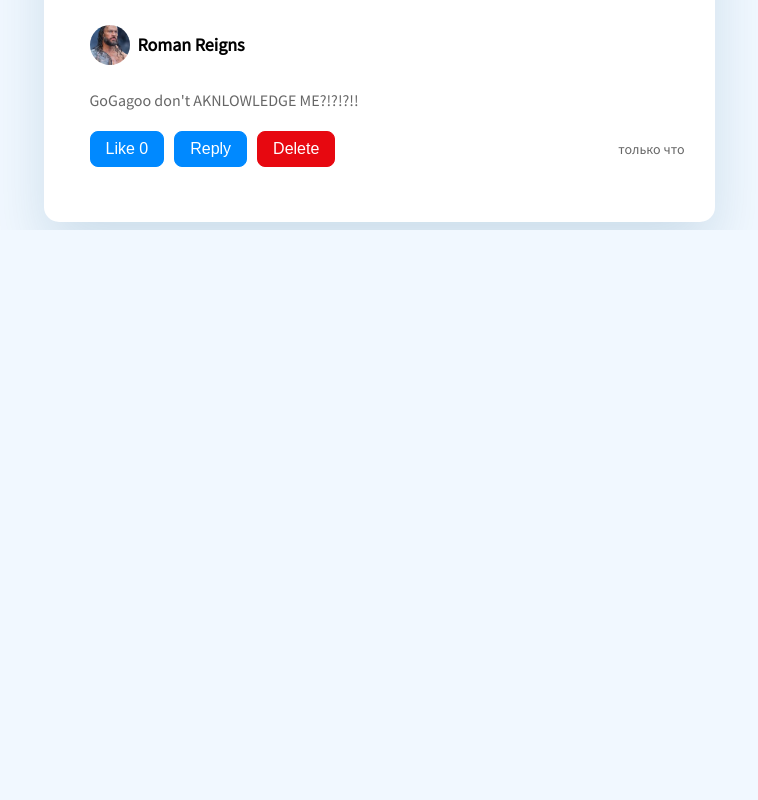
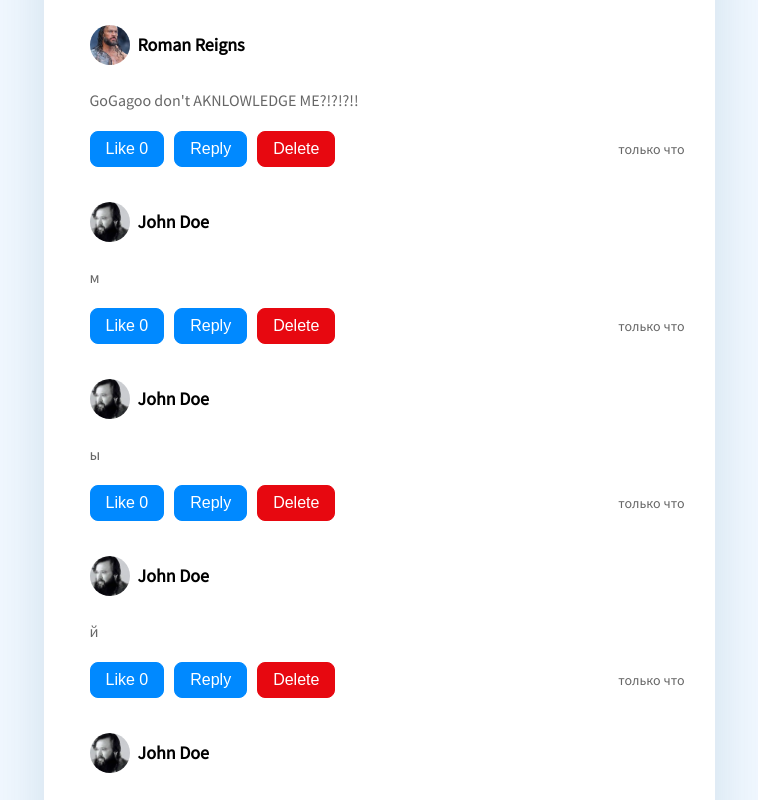
Before and after one commit to GoGagoo/commentos, a React app: page / in a window 1280 px wide. Shown: the part 640-1440 px from the top of the page, without its empty margins (261-1019 px from the left). Before the commit the page ends 870 px from the top, so only its background shows below. Built offline with nearby package versions, Linux system fonts and the light colour scheme; data requests are answered from the project's data file.

Commit message:
🔧✨Add environment variables & NotFound component feature

```diff
--- a/json-server/db.json
+++ b/json-server/db.json
@@ -13,6 +13,90 @@
       "content": "GoGagoo don't AKNLOWLEDGE ME?!?!?!!",
       "avatar": "/images/roman-reigns.webp",
       "createdAt": "2025-05-03T12:30:00Z"
+    },
+    {
+      "id": "58a3",
+      "author": "John Doe",
+      "content": "м",
+      "createdAt": "2025-05-04T17:49:20.831Z",
+      "avatar": "/images/john-doe.webp"
+    },
+    {
+      "id": "5d88",
+      "author": "John Doe",
+      "content": "ы",
+      "createdAt": "2025-05-04T17:49:25.193Z",
+      "avatar": "/images/john-doe.webp"
+    },
+    {
+      "id": "fbe1",
+      "author": "John Doe",
+      "content": "й",
+      "createdAt": "2025-05-04T17:49:26.604Z",
+      "avatar": "/images/john-doe.webp"
+    },
+    {
+      "id": "d6e5",
+      "author": "John Doe",
+      "content": "о",
+      "createdAt": "2025-05-04T17:49:27.966Z",
+      "avatar": "/images/john-doe.webp"
+    },
+    {
+      "id": "d56b",
+      "author": "John Doe",
+      "content": "р",
+      "createdAt": "2025-05-04T17:49:29.217Z",
+      "avatar": "/images/john-doe.webp"
+    },
+    {
+      "id": "2b35",
+      "author": "John Doe",
+      "content": "д",
+      "createdAt": "2025-05-04T17:49:30.889Z",
+      "avatar": "/images/john-doe.webp"
+    },
+    {
+      "id": "3477",
+      "author": "John Doe",
+      "content": "н",
+      "createdAt": "2025-05-04T17:49:32.456Z",
+      "avatar": "/images/john-doe.webp"
+    },
+    {
+      "id": "3777",
+      "author": "John Doe",
+      "content": "о",
+      "createdAt": "2025-05-04T17:49:41.436Z",
+      "avatar": "/images/john-doe.webp"
+    },
+    {
+      "id": "0496",
+      "author": "John Doe",
+      "content": "жд",
+      "createdAt": "2025-05-04T17:49:43.052Z",
+      "avatar": "/images/john-doe.webp"
+    },
+    {
+      "id": "4e95",
+      "author": "John Doe",
+      "content": "т",
+      "createdAt": "2025-05-04T17:49:44.639Z",
+      "avatar": "/images/john-doe.webp"
+    },
+    {
+      "id": "c0f6",
+      "author": "John Doe",
+      "content": "я",
+      "createdAt": "2025-05-04T17:49:46.926Z",
+      "avatar": "/images/john-doe.webp"
+    },
+    {
+      "id": "de63",
+      "author": "John Doe",
+      "content": "HAHA",
+      "createdAt": "2025-05-04T19:16:19.412Z",
+      "avatar": "/images/john-doe.webp"
     }
   ]
 }
--- a/package.json
+++ b/package.json
@@ -3,7 +3,7 @@
   "version": "1.0.0",
   "main": "index.js",
   "scripts": {
-    "start": "webpack serve --mode development",
+    "start": "webpack serve --env development --mode development",
     "build": "webpack --mode production",
     "lint": "eslint .",
     "lint:fix": "eslint . --fix",
@@ -17,12 +17,14 @@
     "@babel/preset-react": "^7.27.1",
     "@babel/preset-typescript": "^7.27.1",
     "@eslint/js": "^9.25.1",
+    "@types/dotenv-webpack": "^7.0.8",
     "@types/react": "^19.1.2",
     "@types/react-dom": "^19.1.3",
     "@typescript-eslint/eslint-plugin": "^8.31.1",
     "babel-loader": "^10.0.0",
     "css-loader": "^7.1.2",
     "dotenv": "^16.5.0",
+    "dotenv-webpack": "^8.1.0",
     "eslint": "^9.25.1",
     "eslint-plugin-react": "^7.37.5",
     "file-loader": "^6.2.0",
--- a/src/entities/model/constants.ts
+++ b/src/entities/model/constants.ts
@@ -0,0 +1 @@
+export const API_ROOT = process.env.API_ROOT
--- a/src/pages/CommentSection/CommentSection.tsx
+++ b/src/pages/CommentSection/CommentSection.tsx
@@ -1,17 +1,25 @@
 import { Comment } from '@/entities/model/types'
 import { api } from '@/shared/api/api'
+import { NotFound } from '@/widgets/CommentSection/ui/NotFound/NotFound'
 import React, { useEffect, useState } from 'react'
 import { CommentItem } from '../../widgets/CommentSection/ui/CommentItem/CommentItem'
 import { Editor } from '../../widgets/CommentSection/ui/Editor/Editor'
 import * as s from './CommentSection.module.scss'
 
 export const CommentSection = () => {
-	const [comments, setComments] = useState<Comment[]>([])
+	const [comments, setComments] = useState<Comment[] | null>(null)
 	const [activeReplyId, setActiveReplyId] = useState<string | number | null>(
 		null,
 	)
+	const [isLoading, setIsLoading] = useState(true)
 
 	useEffect(() => {
+		setIsLoading(true)
+
+		const timer = setTimeout(() => {
+			setIsLoading(false)
+		}, 4000)
+
 		api
 			.get<Comment[]>('/comments')
 			.then((res) => {
@@ -23,8 +31,17 @@ export const CommentSection = () => {
 					replies: replies.filter((reply) => reply.parentId === comment.id),
 				}))
 				setComments(commentWithReplies)
+				clearTimeout(timer)
+				setIsLoading(false)
 			})
-			.catch((error) => console.error(error))
+			.catch((error) => {
+				console.error(error)
+				clearTimeout(timer)
+				setIsLoading(false)
+				setComments([])
+			})
+
+		return () => clearTimeout(timer)
 	}, [])
 
 	const handleAddComment = (content: string) => {
@@ -37,7 +54,7 @@ export const CommentSection = () => {
 
 		api
 			.post<Comment>('/comments', newComment)
-			.then((res) => setComments((prev) => [...prev, res.data]))
+			.then((res) => setComments((prev) => [...(prev || []), res.data]))
 			.catch((err) => console.error('Failed to add comment:', err))
 	}
 
@@ -45,7 +62,9 @@ export const CommentSection = () => {
 		api
 			.delete(`/comments/${id}`)
 			.then(() =>
-				setComments((prev) => prev.filter((comment) => comment.id !== id)),
+				setComments((prev) =>
+					(prev || []).filter((comment) => comment.id !== id),
+				),
 			)
 			.catch((err) => console.error('Failed to delete comment:', err))
 	}
@@ -61,7 +80,7 @@ export const CommentSection = () => {
 
 		api.post<Comment>(`/comments`, reply).then((res) => {
 			setComments((prev) =>
-				prev.map((comment) =>
+				(prev || []).map((comment) =>
 					comment.id === parentId
 						? {
 								...comment,
@@ -82,7 +101,7 @@ export const CommentSection = () => {
 			.delete(`/comments/${replyId}`)
 			.then(() => {
 				setComments((prev) =>
-					prev.map((comment) =>
+					(prev || []).map((comment) =>
 						comment.id === parentId
 							? {
 									...comment,
@@ -103,18 +122,35 @@ export const CommentSection = () => {
 				<div className={s.container_inner}>
 					<div className={s.container_inner_title}>Comments</div>
 					<Editor handleAddComment={handleAddComment} />
-					{comments.map((comment) => (
+					{isLoading &&
+						[...Array(3)].map((_, idx) => (
+							<CommentItem
+								key={idx}
+								isLoading
+								showReplyEditor={false}
+								onDelete={() => {}}
+								onReply={() => {}}
+								onSubmitReply={() => {}}
+								author=''
+								content=''
+								createdAt=''
+								avatar=''
+							/>
+						))}
+
+					{!isLoading && comments && comments.length === 0 && <NotFound />}
+
+					{!isLoading &&
+						comments &&
+						comments.length > 0 &&
+						comments.map((comment) => (
 							<CommentItem
 								key={comment.id}
-							author={comment.author}
-							content={comment.content}
-							createdAt={comment.createdAt}
-							avatar={comment.avatar}
+								{...comment}
 								onDelete={() => handleDeleteComment(comment.id)}
 								onReply={() => setActiveReplyId(comment.id)}
 								showReplyEditor={activeReplyId === comment.id}
 								onSubmitReply={(content) => handleAddReply(comment.id, content)}
-							replies={comment.replies}
 								onDeleteReply={(replyId) =>
 									handleDeleteReply(comment.id, replyId)
 								}
--- a/src/shared/api/api.ts
+++ b/src/shared/api/api.ts
@@ -1,5 +1,6 @@
+import { API_ROOT } from '@/entities/model/constants'
 import axios from 'axios'
 
 export const api = axios.create({
-	baseURL: 'http://localhost:3001',
+	baseURL: API_ROOT,
 })
--- a/src/widgets/CommentSection/ui/CommentItem/CommentItem.module.scss
+++ b/src/widgets/CommentSection/ui/CommentItem/CommentItem.module.scss
@@ -225,3 +225,34 @@
 	margin-left: auto;
 	color: #00000099;
 }
+
+.skeleton_avatar {
+	width: 40px;
+	height: 40px;
+	border-radius: 50%;
+	background: #e0e0e0;
+	margin-bottom: 8px;
+}
+
+.skeleton_username,
+.skeleton_text,
+.skeleton_buttons {
+	background: #e0e0e0;
+	border-radius: 4px;
+	margin: 4px 0;
+}
+
+.skeleton_username {
+	width: 120px;
+	height: 16px;
+}
+
+.skeleton_text {
+	width: 100%;
+	height: 60px;
+}
+
+.skeleton_buttons {
+	width: 180px;
+	height: 20px;
+}
--- a/src/widgets/CommentSection/ui/CommentItem/CommentItem.tsx
+++ b/src/widgets/CommentSection/ui/CommentItem/CommentItem.tsx
@@ -10,6 +10,7 @@ interface Props {
 	avatar: string
 	showReplyEditor: boolean
 	replies?: Comment[]
+	isLoading?: boolean
 
 	onDelete: () => void
 	onReply: () => void
@@ -27,6 +28,7 @@ export const CommentItem: FC<Props> = ({
 	showReplyEditor,
 	onSubmitReply,
 	onDeleteReply,
+	isLoading = false,
 	replies = [],
 }) => {
 	const [replyText, setReplyText] = useState('')
@@ -34,12 +36,19 @@ export const CommentItem: FC<Props> = ({
 	const [isLiked, setIsLiked] = useState(false)
 
 	const handleLikeToggle = () => {
-		if (!isLiked) {
-			setLikes((prev) => prev + 1)
-		} else {
-			setLikes((prev) => prev - 1)
-		}
+		setLikes((prev) => prev + (isLiked ? -1 : 1))
 		setIsLiked(!isLiked)
+	}
+
+	if (isLoading) {
+		return (
+			<div className={s.comment_container}>
+				<div className={s.skeleton_avatar} />
+				<div className={s.skeleton_username} />
+				<div className={s.skeleton_text} />
+				<div className={s.skeleton_buttons} />
+			</div>
+		)
 	}
 
 	return (
@@ -51,18 +60,12 @@ export const CommentItem: FC<Props> = ({
 			<p className={s.comment_text}>{content}</p>
 			<div className={s.container_editor_post}>
 				<div className={s.formatting_btns}>
-					{isLiked ? (
-						<button
-							onClick={handleLikeToggle}
-							className={s.comment_like_btn_active}
-						>
-							{isLiked} Like {likes}
-						</button>
-					) : (
-						<button onClick={handleLikeToggle} className={s.comment_like_btn}>
-							{isLiked} Like {likes}
-						</button>
-					)}
+					<button
+						onClick={handleLikeToggle}
+						className={isLiked ? s.comment_like_btn_active : s.comment_like_btn}
+					>
+						{isLiked ? 'Unlike' : 'Like'} {likes}
+					</button>
 					<button onClick={onReply} className={s.comment_reply_btn}>
 						Reply
 					</button>
--- /dev/null
+++ b/src/widgets/CommentSection/ui/NotFound/NotFound.module.scss
@@ -0,0 +1,7 @@
+.not_found_container {
+	display: flex;
+	flex-direction: column;
+	justify-content: center;
+	align-items: center;
+	margin-top: 30px;
+}
--- /dev/null
+++ b/src/widgets/CommentSection/ui/NotFound/NotFound.tsx
@@ -0,0 +1,12 @@
+import React from 'react'
+import * as s from './NotFound.module.scss'
+
+export const NotFound = () => {
+	return (
+		<div className={s.not_found_container}>
+			<div>Not found here...</div>
+			<br />
+			<p>Maybe, you will comment this section?</p>
+		</div>
+	)
+}
--- a/webpack.config.ts
+++ b/webpack.config.ts
@@ -3,6 +3,8 @@ import path from 'path'
 import sass from 'sass'
 import webpack from 'webpack'
 import type { Configuration as DevServerConfiguration } from 'webpack-dev-server'
+
+import Dotenv from 'dotenv-webpack'
 
 const config: webpack.Configuration & { devServer?: DevServerConfiguration } = {
 	entry: './src/index.tsx',
@@ -114,9 +116,7 @@ const config: webpack.Configuration & { devServer?: DevServerConfiguration } = {
 		new HtmlWebpackPlugin({
 			template: './public/index.html',
 		}),
-		// new webpack.DefinePlugin({
-		// 	'process.env.API_URL': JSON.stringify(process.env.API_URL),
-		// }),
+		new Dotenv(),
 	],
 }
 
```
Also changed, not shown: 1 other file (tests, documents, lock files or other folders). Lines whose indentation alone changed are shown as unchanged.
